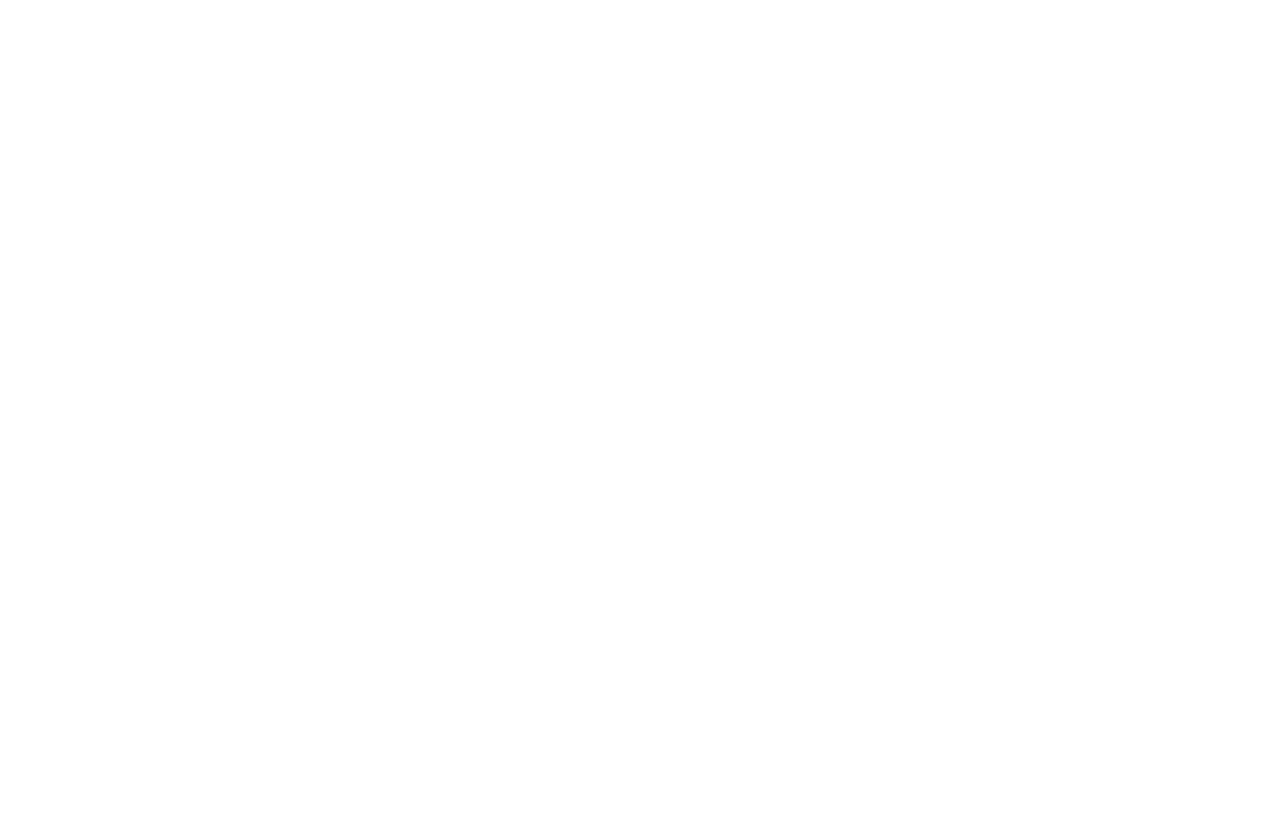
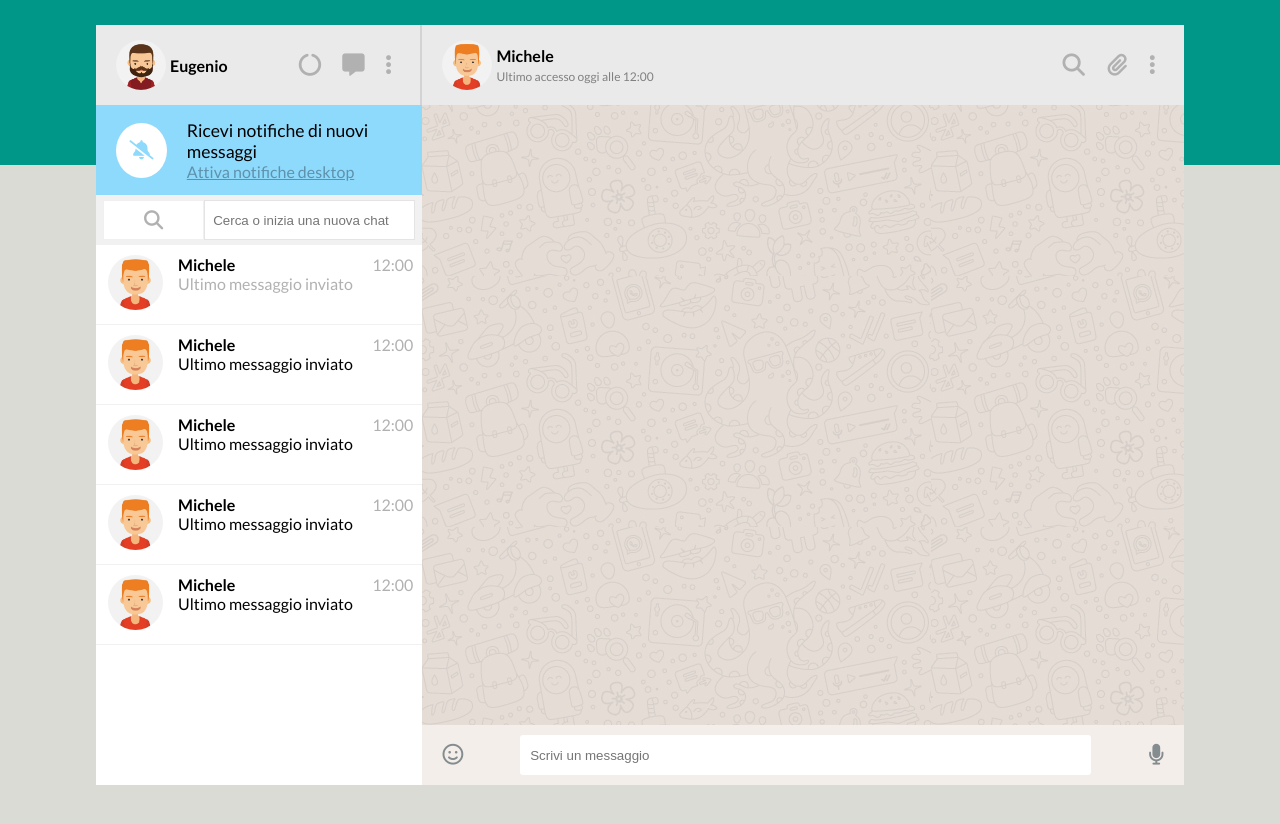
Before and after one commit to Eugenio2104/vue-boolzapp, a plain HTML site: page Milestone1/index.html in a window 1280 px wide. Before the commit the page ends 800 px from the top, so only its background shows below. Drawn offline with nearby package versions, Linux system fonts and the light colour scheme.

Commit message:
fatta struttura chat

```diff
--- a/Milestone1/css/style.css
+++ b/Milestone1/css/style.css
@@ -0,0 +1,197 @@
+*{
+  margin: 0;
+  padding: 0;
+  box-sizing: border-box;
+}
+
+body{
+  font-family: 'Lato', sans-serif;
+  background: linear-gradient(to bottom,#009688 20%, #d9dbd4 20%);
+  height: 100vh;
+  overflow-y: hidden;
+}
+
+.container{
+  width: 85vw;
+  height: 95vh;
+  margin: 0 auto;
+  margin-top: 25px;
+  display: flex;
+
+}
+
+.left{
+  width: 30%;
+  background-color: white;
+}
+
+.right{
+  width: 70%;
+  background-image: url(../img/mine.jpg);
+  position: relative;
+}
+
+/*header*/
+
+.header{
+  background-color: #eaeaea;
+  height: 80px;
+  display: flex;
+  justify-content: space-between;
+  align-items: center;
+}
+
+.header-left{
+  border-right: 2px solid lightgray;
+}
+
+.personal-account, .icons-left, .icons-right, .opened-chat {
+  padding: 0 20px;
+}
+
+.personal-account, .opened-chat{
+  display: flex;
+  align-items: center;
+}
+
+.personal-account img, .opened-chat img {
+  width: 50px;
+  border-radius: 50%;
+  margin-right: 4px;
+}
+
+.opened-chat .name-friend span{
+  color: grey;
+  font-size: .75rem;
+}
+
+.icons-left i, .icons-right i{
+  padding: 0 9px;
+  color: #b1b1b1;
+  font-size: 1.4rem;
+  cursor: pointer;
+}
+
+
+/*active notifications */
+.notifications{
+  background-color: #8edafc;
+  height: 90px;
+  display: flex;
+  align-items: center;
+}
+
+.notifications .bell{
+  width:55px;
+  height:55px;
+  margin: 20px;
+  border-radius: 50%;
+  display: flex;
+  justify-content: center;
+  align-items: center;
+  font-size: 1.2rem;
+  background-color: white;
+  color:#8edafc;
+}
+
+.notifications .text p{
+  font-size: 1.1rem;
+}
+
+.notifications .text a{
+  color: #5e91ab;
+}
+
+
+/*search chat*/
+
+.chat-search{
+  display: flex;
+  align-items: center;
+  height: 50px;
+  background-color: #f1f1f1;
+  padding: 0 7px;
+}
+
+.chat-search .search-icon{
+  display: flex;
+  align-items: center;
+  height: 80%;
+  background-color: white;
+  color: grey;
+  border: 1px solid rgb(241, 239, 239);
+}
+
+.chat-search input{
+  padding-left: 8px;
+  width: 95%;
+  height: 80%;
+  border: 1px solid rgb(228, 228, 228);
+}
+
+.chat-search .search-icon i{
+  font-size: 1.2rem;
+  padding: 0 40px;
+  color: #b1b1b1;
+  cursor: pointer;
+}
+
+
+/*chat list*/
+
+.chat-list{
+  overflow-y: scroll;
+  height: calc(100% - 220px);
+}
+
+.chat-list li{
+  list-style: none;
+  display: flex;
+  justify-content: space-between;
+  align-items: flex-start;
+  height: 80px;
+  padding: 10px 9px 8px 12px;
+  border-bottom: 1px solid #f1f1f1;
+}
+
+.chat-list .contacts{
+  display: flex;
+}
+
+.contacts img{
+  border-radius: 50%;
+  width: 55px;
+  margin-right: 15px;
+}
+
+.contact-info span, .last-access span{
+  color: #b1b1b1;
+}
+
+/*write msg*/
+
+.right .msg-input{
+  height: 60px;
+  width: 100%;
+  background-color: #f3eeea;
+  bottom: 0;
+  display: flex;
+  justify-content: space-between;
+  align-items: center;
+  position: absolute;
+}
+
+.right .msg-input i{
+  padding: 0 20px;
+  cursor: pointer;
+  color: #848c8f;
+  font-size: 1.3rem;
+}
+
+.right .msg-input input{
+  height: 40px;
+  width: 75%;
+  border:none;
+  padding-left: 10px;
+  border-radius: 3px;
+}
--- a/Milestone1/index.html
+++ b/Milestone1/index.html
@@ -4,14 +4,158 @@
   <meta charset="UTF-8">
   <meta http-equiv="X-UA-Compatible" content="IE=edge">
   <meta name="viewport" content="width=device-width, initial-scale=1.0">
+  <link rel="preconnect" href="https://fonts.googleapis.com">
+  <link rel="preconnect" href="https://fonts.gstatic.com" crossorigin>
+  <link href="https://fonts.googleapis.com/css2?family=Lato:wght@300;400;700&display=swap" rel="stylesheet">
   <link rel="stylesheet" href="https://cdnjs.cloudflare.com/ajax/libs/font-awesome/6.2.0/css/all.min.css" integrity="sha512-xh6O/CkQoPOWDdYTDqeRdPCVd1SpvCA9XXcUnZS2FmJNp1coAFzvtCN9BmamE+4aHK8yyUHUSCcJHgXloTyT2A==" crossorigin="anonymous" referrerpolicy="no-referrer" />
   <script src="https://unpkg.com/vue@3"></script>
   <link rel="stylesheet" href="css/style.css">
   <title>Document</title>
 </head>
 <body>
+  <div class="container">
+    <!-- left part -->
+    <div class="left">
+
+      <!-- header left -->
+      <div class="header header-left">
+        <div class="personal-account">
+          <img src="img/avatar_8.jpg" alt="me">
+          <h4>Eugenio</h4>
+        </div>
+        <div class="icons-left">
+          <i class="fas fa-circle-notch"></i>
+          <i class="fa-solid fa-message"></i>
+          <i class="fa-solid fa-ellipsis-vertical"></i>
+
+        </div>
+      </div>
+
+      <!-- active notifications -->
+      <div class="notifications">
+        <div class="bell">
+          <i class="fa-solid fa-bell-slash"></i>
+        </div>
+
+        <div class="text">
+          <p>Ricevi notifiche di nuovi messaggi</p>
+          <a href="#">Attiva notifiche desktop</a>
+        </div>
+
+      </div>
+
+      <!-- search chat -->
+      <div class="chat-search">
+        <span class="search-icon">
+          <i class="fa-solid fa-magnifying-glass"></i>
+        </span>
+        <input type="text" placeholder="Cerca o inizia una nuova chat">
+      </div>
+
+      <!-- chat-list -->
+      <div class="chat-list">
+        <ul>
+          <li>
+            <div class="contacts">
+              <img src="img/avatar_1.jpg" alt="nome">
+              <div class="contact-info">
+                <h4>Michele</h4>
+                <span>Ultimo messaggio inviato</span>
+              </div>
+            </div>
+
+            <div class="last-access">
+              <span>12:00</span>
+            </div>
+          </li>
+          <li>
+            <div class="contacts">
+              <img src="img/avatar_1.jpg" alt="nome">
+              <div class="info">
+                <h4>Michele</h4>
+                <span>Ultimo messaggio inviato</span>
+              </div>
+            </div>
+
+            <div class="last-access">
+              <span>12:00</span>
+            </div>
+          </li>
+          <li>
+            <div class="contacts">
+              <img src="img/avatar_1.jpg" alt="nome">
+              <div class="info">
+                <h4>Michele</h4>
+                <span>Ultimo messaggio inviato</span>
+              </div>
+            </div>
+
+            <div class="last-access">
+              <span>12:00</span>
+            </div>
+          </li>
+          <li>
+            <div class="contacts">
+              <img src="img/avatar_1.jpg" alt="nome">
+              <div class="info">
+                <h4>Michele</h4>
+                <span>Ultimo messaggio inviato</span>
+              </div>
+            </div>
+
+            <div class="last-access">
+              <span>12:00</span>
+            </div>
+          </li>
+          <li>
+            <div class="contacts">
+              <img src="img/avatar_1.jpg" alt="nome">
+              <div class="info">
+                <h4>Michele</h4>
+                <span>Ultimo messaggio inviato</span>
+              </div>
+            </div>
+
+            <div class="last-access">
+              <span>12:00</span>
+            </div>
+          </li>
+
+        </ul>
+      </div>
+
+    </div>
+
+    <!-- chat right -->
+    <div class="right">
+      <div class="header header-right">
+        <div class="opened-chat">
+          <img src="img/avatar_1.jpg" alt="Michele">
+          <div class="name-friend">
+            <h4>Michele</h4>
+            <span>Ultimo accesso oggi alle 12:00</span>
+          </div>
+        </div>
+
+        <div class="icons-right">
+          <i class="fa-solid fa-magnifying-glass"></i>
+          <i class="fas fa-paperclip"></i>
+          <i class="fa-solid fa-ellipsis-vertical"></i>
+        </div>
+      </div>
+
+      <!-- chat input -->
+      <div class="msg-input">
+        <i class="fa-regular fa-face-smile"></i>
+        <input type="text" placeholder="Scrivi un messaggio">
+        <i class="fa-solid fa-microphone"></i>
+      </div>
 
 
+    </div>
+
+    </div>
+  </div>
 
 
   <script src="js/script.js"></script>
```
Also changed, not shown: Milestone1/img/avatar_1.jpg (renamed from img/avatar_1.jpg), Milestone1/img/avatar_2.jpg (renamed from img/avatar_2.jpg), Milestone1/img/avatar_3.jpg (renamed from img/avatar_3.jpg), Milestone1/img/avatar_4.jpg (renamed from img/avatar_4.jpg), Milestone1/img/avatar_5.jpg (renamed from img/avatar_5.jpg), Milestone1/img/avatar_6.jpg (renamed from img/avatar_6.jpg), Milestone1/img/avatar_7.jpg (renamed from img/avatar_7.jpg), Milestone1/img/avatar_8.jpg (renamed from img/avatar_8.jpg), Milestone1/img/avatar_io.jpg (renamed from img/avatar_io.jpg), Milestone1/img/mine.jpg (renamed from img/mine.jpg).
